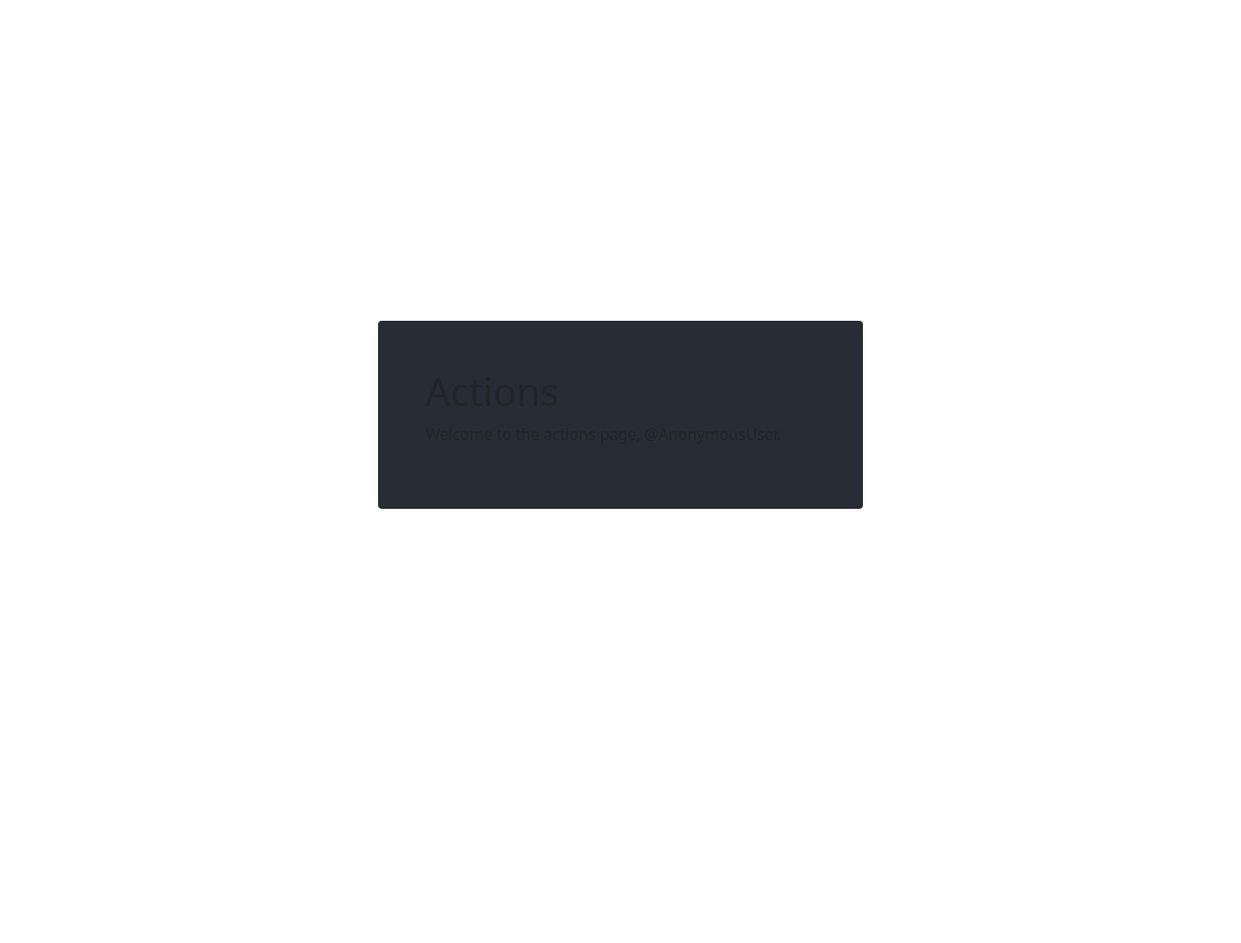
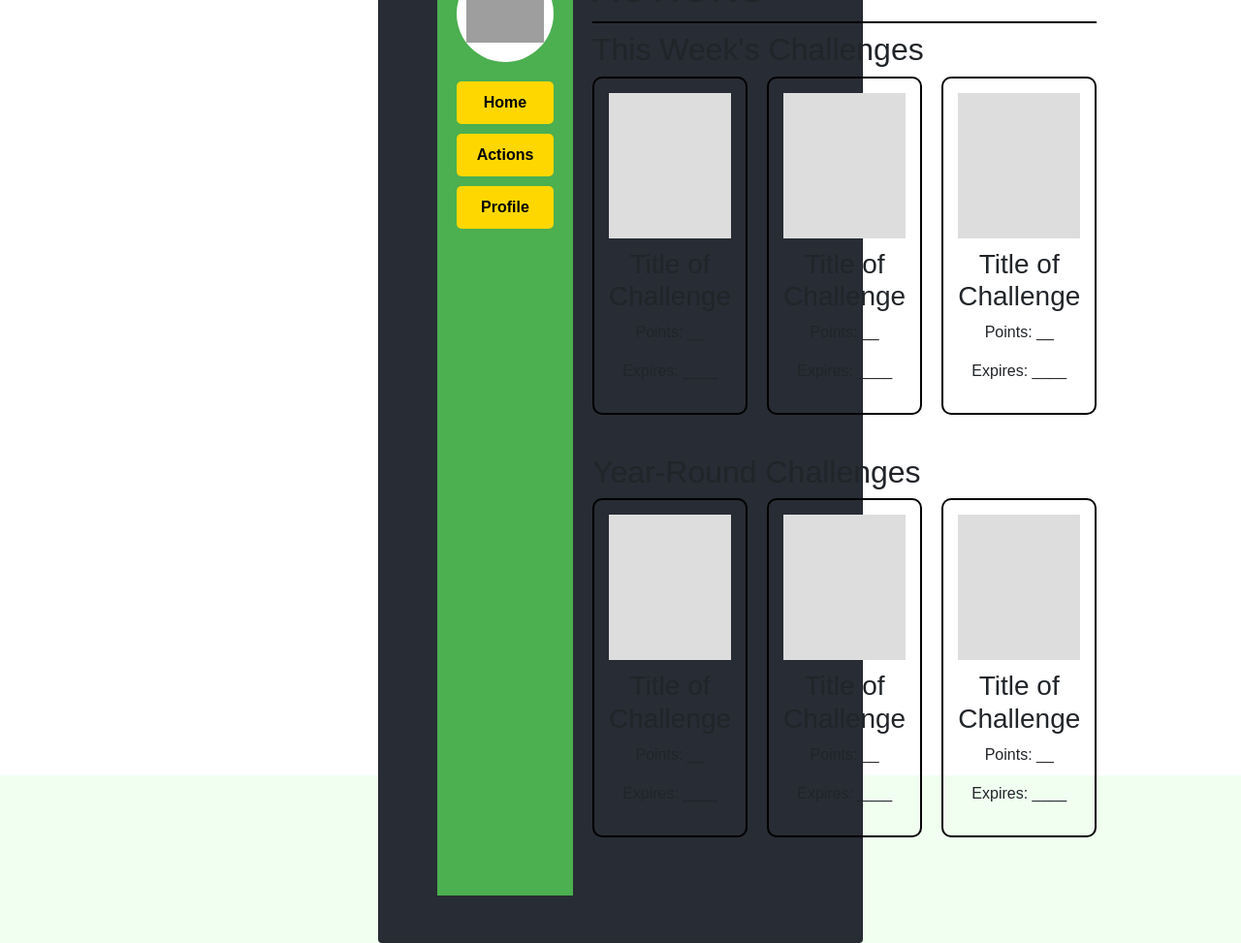
Before and after one commit to CSCI3356-Fall2024/Joaks, a Django app: template mysite/templates/actions.html in a window 1280 px wide. Shown: the whole page at 97% size. Before the commit the page ends 525 px from the top, so only its background shows below. Run offline with Django 5.2, Linux system fonts and the light colour scheme; the template is opened without the code that fills it, so the values that code supplies are empty; grey boxes are pictures that could not be loaded.

Commit message:
First draft of HTML for actions.html

```diff
--- a/mysite/templates/actions.html
+++ b/mysite/templates/actions.html
@@ -1,8 +1,127 @@
 {% extends 'base.html' %}
+{% load static %}
 
-{% block title %} Actions {% endblock %}
+{% block title %}
+Actions
+{% endblock %}
 
 {% block content %}
-<h1>Actions</h1>
-<p>Welcome to the actions page, @{{ request.user }}.</p>
+<style>
+    body {
+        font-family: Arial, sans-serif;
+        margin: 0;
+        padding: 0;
+        background-color: #f0fff0;
+    }
+    .container {
+        display: flex;
+        min-height: 100vh;
+    }
+    .sidebar {
+        width: 200px;
+        background-color: #4caf50;
+        padding: 20px;
+    }
+    .logo {
+        width: 100px;
+        height: 100px;
+        background-color: white;
+        border-radius: 50%;
+        margin: 0 auto 20px;
+        display: flex;
+        justify-content: center;
+        align-items: center;
+    }
+    .nav-button {
+        display: block;
+        width: 100%;
+        padding: 10px;
+        margin-bottom: 10px;
+        background-color: #ffd700;
+        border: none;
+        border-radius: 5px;
+        text-align: center;
+        text-decoration: none;
+        color: black;
+        font-weight: bold;
+    }
+    .main-content {
+        flex-grow: 1;
+        padding: 20px;
+    }
+    .challenges {
+        margin-bottom: 40px;
+    }
+    .challenge-grid {
+        display: grid;
+        grid-template-columns: repeat(3, 1fr);
+        gap: 20px;
+    }
+    .challenge-card {
+        border: 2px solid #000;
+        border-radius: 10px;
+        padding: 15px;
+        text-align: center;
+    }
+    .challenge-image {
+        width: 100%;
+        height: 150px;
+        background-color: #ddd;
+        margin-bottom: 10px;
+    }
+    h1 {
+        border-bottom: 2px solid #000;
+        padding-bottom: 10px;
+    }
+    h2 {
+        margin-top: 0;
+    }
+</style>
+
+<div class="container">
+    <div class="sidebar">
+        <div class="logo">
+            <!-- Replace with your actual logo -->
+            <img
+                src="{% static 'path/to/your/logo.png' %}"
+                alt="Logo"
+                style="max-width: 80px; max-height: 80px"
+            />
+        </div>
+        <a href="{% url 'home' %}" class="nav-button">Home</a>
+        <a href="{% url 'actions' %}" class="nav-button">Actions</a>
+        <a href="{% url 'profile' %}" class="nav-button">Profile</a>
+    </div>
+    <div class="main-content">
+        <h1>ACTIONS</h1>
+
+        <div class="challenges">
+            <h2>This Week's Challenges</h2>
+            <div class="challenge-grid">
+                {% for i in '123'|make_list %}
+                <div class="challenge-card">
+                    <div class="challenge-image"></div>
+                    <h3>Title of Challenge</h3>
+                    <p>Points: __</p>
+                    <p>Expires: ____</p>
+                </div>
+                {% endfor %}
+            </div>
+        </div>
+
+        <div class="challenges">
+            <h2>Year-Round Challenges</h2>
+            <div class="challenge-grid">
+                {% for i in '123'|make_list %}
+                <div class="challenge-card">
+                    <div class="challenge-image"></div>
+                    <h3>Title of Challenge</h3>
+                    <p>Points: __</p>
+                    <p>Expires: ____</p>
+                </div>
+                {% endfor %}
+            </div>
+        </div>
+    </div>
+</div>
 {% endblock %}
```
